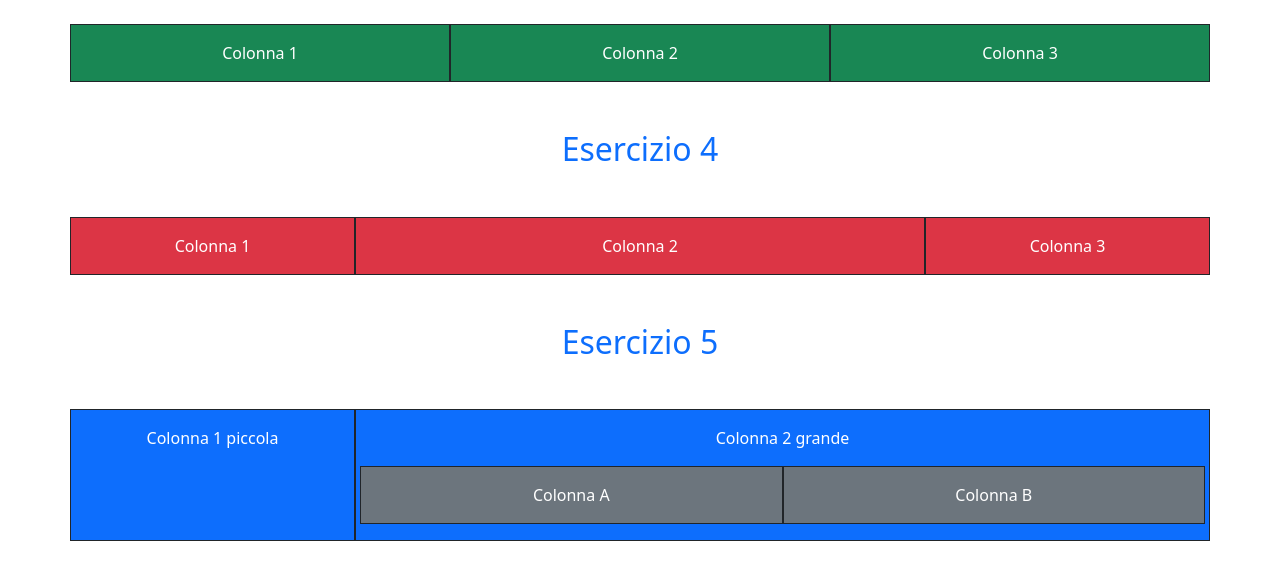
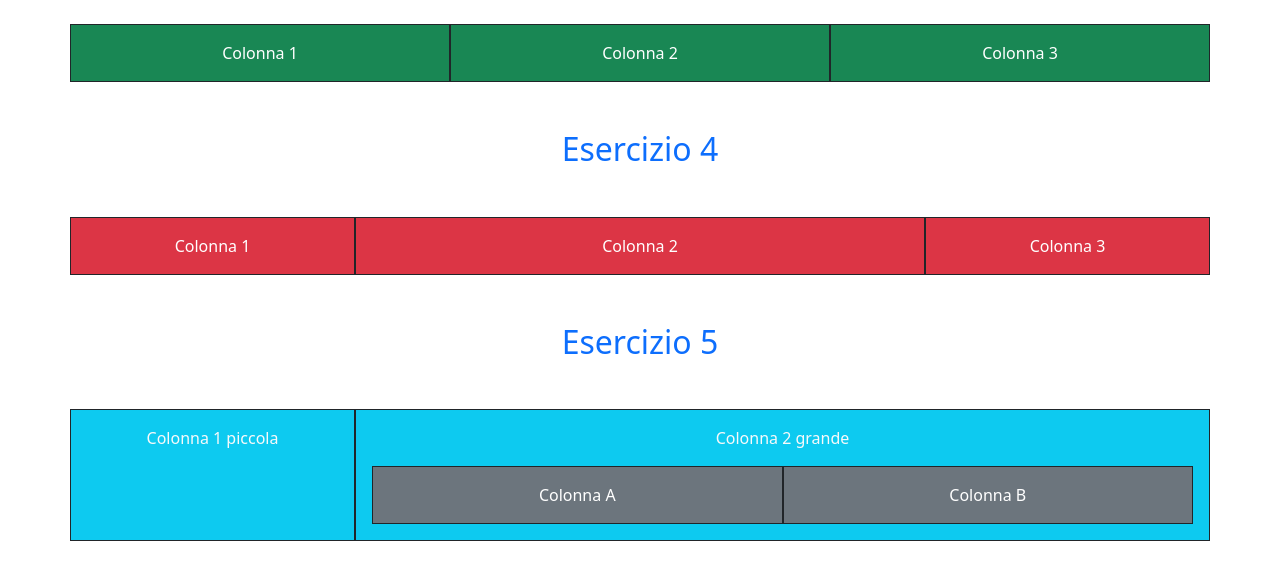
Before and after one commit to 369-Palma/u2-w2-d1-Bootstrap, a plain HTML site: page index.html in a window 1280 px wide. Shown: the part 591-1170 px from the top of the page. Drawn offline with nearby package versions, Linux system fonts and the light colour scheme.

Commit message:
Update index.html

```diff
--- a/index.html
+++ b/index.html
@@ -96,13 +96,13 @@
     <h2 class="text-center my-5 text-primary">Esercizio 5</h2>
     <div class="container">
       <div class="row d-block d-lg-flex">
-        <div class="col-lg-3 text-bg-primary p-3 border border-dark">
+        <div class="col-lg-3 text-light bg-info p-3 border border-dark">
           Colonna 1 piccola
         </div>
-        <div class="col col-lg-9 text-bg-primary p-3 border border-dark">
+        <div class="col col-lg-9 text-light bg-info p-3 border border-dark">
           Colonna 2 grande
           <div
-            class="row d-block text-center d-lg-flex justify-content-center align-items-center text-center"
+            class="row d-block text-center mx-auto d-lg-flex justify-content-center align-items-center text-center"
           >
             <div
               class="col col-6 text-bg-secondary p-3 border border-dark mt-3"
```
